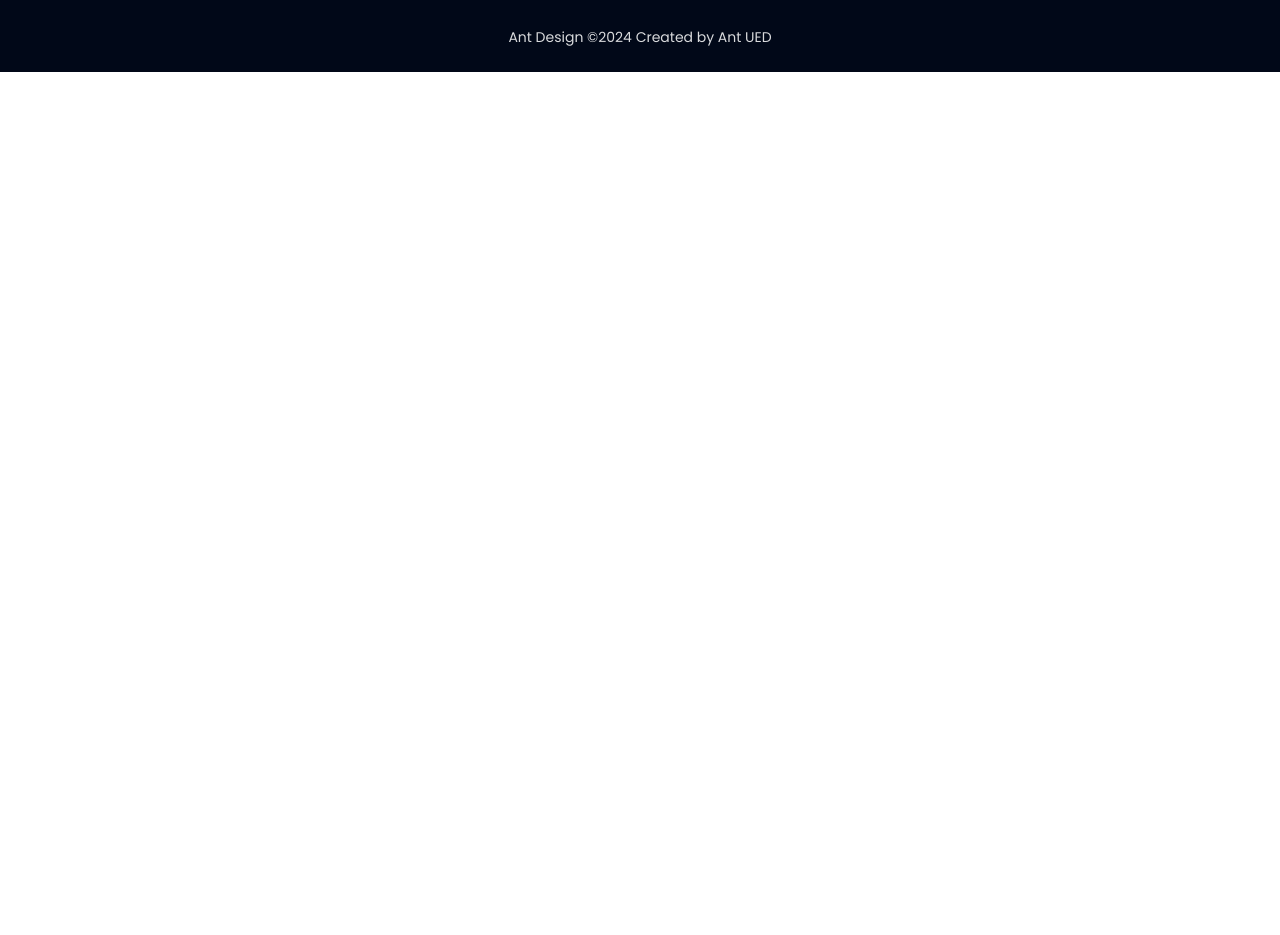
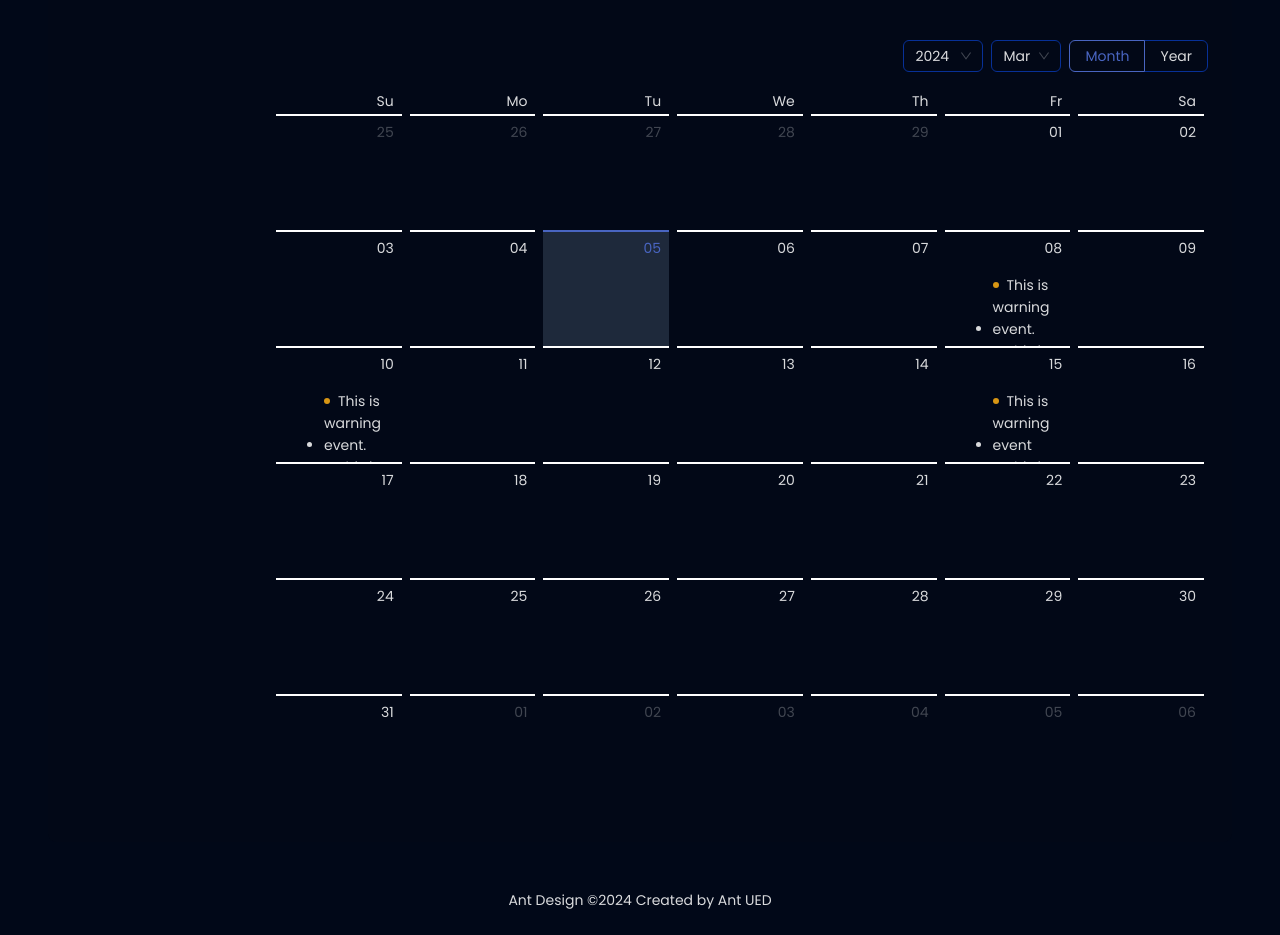
Before and after one commit to WhatAboutMolly/selma-ant, a React (Vite) app: page /dec-fisc in a window 1280 px wide. Shown: the part 469-1404 px from the top of the page. Before the commit the page ends 800 px from the top, so only its background shows below. Built offline with nearby package versions, Linux system fonts and the light colour scheme.

Commit message:
add calendar

```diff
--- /dev/null
+++ b/src/components/DFCalendar.jsx
@@ -0,0 +1,100 @@
+import React from "react";
+import { Badge, Calendar } from "antd";
+const getListData = (value) => {
+  let listData;
+  switch (value.date()) {
+    case 8:
+      listData = [
+        {
+          type: "warning",
+          content: "This is warning event.",
+        },
+        {
+          type: "success",
+          content: "This is usual event.",
+        },
+      ];
+      break;
+    case 10:
+      listData = [
+        {
+          type: "warning",
+          content: "This is warning event.",
+        },
+        {
+          type: "success",
+          content: "This is usual event.",
+        },
+        {
+          type: "error",
+          content: "This is error event.",
+        },
+      ];
+      break;
+    case 15:
+      listData = [
+        {
+          type: "warning",
+          content: "This is warning event",
+        },
+        {
+          type: "success",
+          content: "This is very long usual event......",
+        },
+        {
+          type: "error",
+          content: "This is error event 1.",
+        },
+        {
+          type: "error",
+          content: "This is error event 2.",
+        },
+        {
+          type: "error",
+          content: "This is error event 3.",
+        },
+        {
+          type: "error",
+          content: "This is error event 4.",
+        },
+      ];
+      break;
+    default:
+  }
+  return listData || [];
+};
+const getMonthData = (value) => {
+  if (value.month() === 8) {
+    return 1394;
+  }
+};
+const DFCalendar = () => {
+  const monthCellRender = (value) => {
+    const num = getMonthData(value);
+    return num ? (
+      <div className="notes-month">
+        <section>{num}</section>
+        <span>Backlog number</span>
+      </div>
+    ) : null;
+  };
+  const dateCellRender = (value) => {
+    const listData = getListData(value);
+    return (
+      <ul className="events">
+        {listData.map((item) => (
+          <li key={item.content}>
+            <Badge status={item.type} text={item.content} />
+          </li>
+        ))}
+      </ul>
+    );
+  };
+  const cellRender = (current, info) => {
+    if (info.type === "date") return dateCellRender(current);
+    if (info.type === "month") return monthCellRender(current);
+    return info.originNode;
+  };
+  return <Calendar cellRender={cellRender} />;
+};
+export default DFCalendar;
--- a/src/pages/DeclFisc.jsx
+++ b/src/pages/DeclFisc.jsx
@@ -1,5 +1,17 @@
 import React from "react";
+import DFCalendar from "../components/DFCalendar";
 
 export default function DeclFisc() {
-  return <div>Decl-Fisc</div>;
+  return (
+    <div className="home-container">
+      <div className="header-container">
+        <div className="header-container-img">
+          <img src="/src/assets/header/decFisc2.svg" />
+        </div>
+      </div>
+      <div>
+        <DFCalendar />
+      </div>
+    </div>
+  );
 }
```
Also changed, not shown: src/assets/header/decFisc.svg (added), src/assets/header/decFisc2.svg (added).
